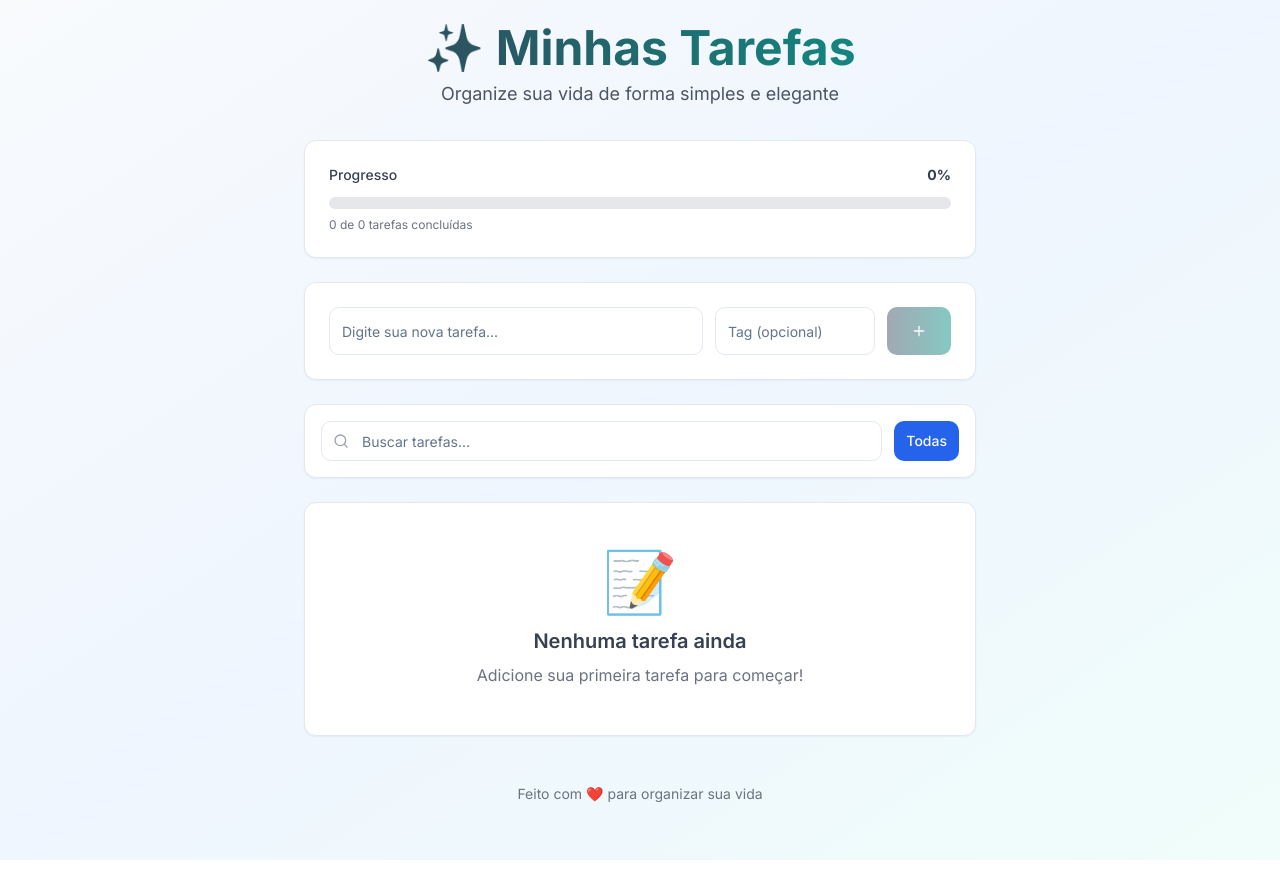
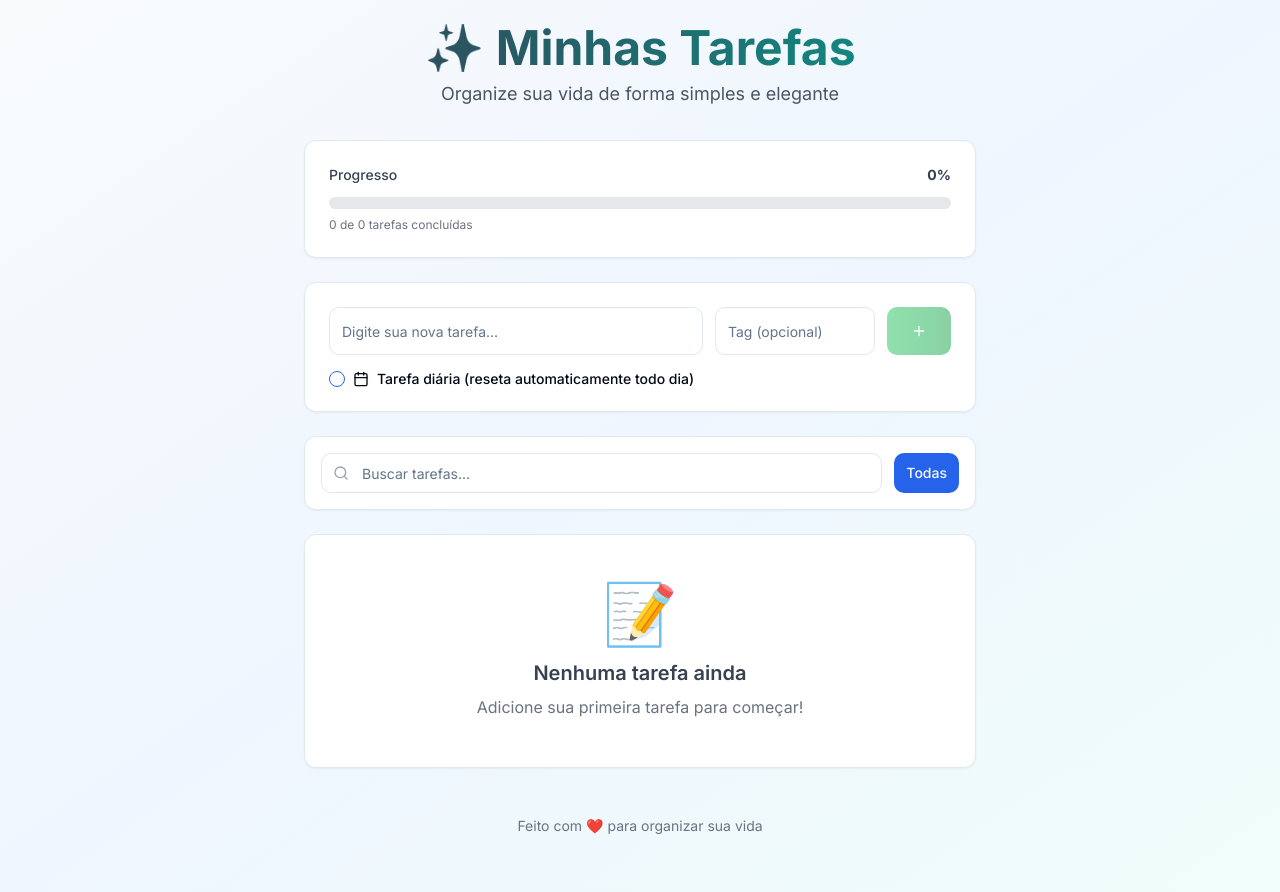
Before and after one commit to BrunoZotareli/To-do-list, a Next.js app: page / in a window 1280 px wide. Before the commit the page ends 860 px from the top, so only its background shows below. Built offline with nearby package versions, Linux system fonts and the light colour scheme.

Commit message:
feat: add daily task feature
Add daily task checkbox, visual indicator, auto reset, and clear label

Co-authored-by: null <200683303+BrunoZotareli@users.noreply.github.com>

```diff
--- a/app/page.tsx
+++ b/app/page.tsx
@@ -3,11 +3,12 @@
 import type React from "react"
 
 import { useState, useEffect } from "react"
-import { Plus, Search, CheckCircle2, Circle, Trash2, Tag } from "lucide-react"
+import { Plus, Search, CheckCircle2, Circle, Trash2, Tag, Calendar } from "lucide-react"
 import { Button } from "@/components/ui/button"
 import { Input } from "@/components/ui/input"
 import { Badge } from "@/components/ui/badge"
 import { Card, CardContent } from "@/components/ui/card"
+import { Checkbox } from "@/components/ui/checkbox"
 
 interface Task {
   id: string
@@ -15,12 +16,13 @@ interface Task {
   completed: boolean
   tag?: string
   createdAt: Date
+  isDaily?: boolean
 }
 
 const tagColors = {
   trabalho: "bg-slate-500 hover:bg-slate-600",
   pessoal: "bg-teal-500 hover:bg-teal-600",
-  urgente: "bg-blue-600 hover:bg-blue-700",
+  urgente: "bg-red-500 hover:bg-red-600",
   estudo: "bg-indigo-500 hover:bg-indigo-600",
   saude: "bg-cyan-500 hover:bg-cyan-600",
   default: "bg-gray-500 hover:bg-gray-600",
@@ -30,6 +32,7 @@ export default function TaskApp() {
   const [tasks, setTasks] = useState<Task[]>([])
   const [newTask, setNewTask] = useState("")
   const [newTag, setNewTag] = useState("")
+  const [isDaily, setIsDaily] = useState(false)
   const [searchTerm, setSearchTerm] = useState("")
   const [filterTag, setFilterTag] = useState("")
   const [isLoading, setIsLoading] = useState(true)
@@ -54,6 +57,26 @@ export default function TaskApp() {
     }
   }, [tasks, isLoading])
 
+  // Reset daily tasks at midnight
+  useEffect(() => {
+    const resetDailyTasks = () => {
+      const now = new Date()
+      const lastReset = localStorage.getItem("lastDailyReset")
+      const today = now.toDateString()
+
+      if (lastReset !== today) {
+        setTasks((prev) => prev.map((task) => (task.isDaily ? { ...task, completed: false } : task)))
+        localStorage.setItem("lastDailyReset", today)
+      }
+    }
+
+    resetDailyTasks()
+
+    // Check every minute for date change
+    const interval = setInterval(resetDailyTasks, 60000)
+    return () => clearInterval(interval)
+  }, [])
+
   const addTask = () => {
     if (!newTask.trim()) return
 
@@ -63,11 +86,13 @@ export default function TaskApp() {
       completed: false,
       tag: newTag.trim() || undefined,
       createdAt: new Date(),
+      isDaily: isDaily,
     }
 
     setTasks((prev) => [task, ...prev])
     setNewTask("")
     setNewTag("")
+    setIsDaily(false)
   }
 
   const toggleTask = (id: string) => {
@@ -155,11 +180,27 @@ export default function TaskApp() {
                 />
                 <Button
                   onClick={addTask}
-                  className="h-12 px-6 bg-gradient-to-r from-slate-600 to-teal-600 hover:from-slate-700 hover:to-teal-700"
+                  className="h-12 px-6 bg-gradient-to-r from-green-500 to-green-600 hover:from-green-600 hover:to-green-700"
                   disabled={!newTask.trim()}
                 >
                   <Plus className="w-5 h-5" />
                 </Button>
+              </div>
+
+              {/* Daily Task Checkbox */}
+              <div className="flex items-center space-x-2">
+                <Checkbox
+                  id="daily-task"
+                  checked={isDaily}
+                  onCheckedChange={(checked) => setIsDaily(checked as boolean)}
+                />
+                <label
+                  htmlFor="daily-task"
+                  className="text-sm font-medium leading-none peer-disabled:cursor-not-allowed peer-disabled:opacity-70 flex items-center gap-2"
+                >
+                  <Calendar className="w-4 h-4" />
+                  Tarefa diária (reseta automaticamente todo dia)
+                </label>
               </div>
             </div>
           </CardContent>
@@ -223,7 +264,9 @@ export default function TaskApp() {
             filteredTasks.map((task) => (
               <Card
                 key={task.id}
-                className={`transition-all duration-200 hover:shadow-md ${task.completed ? "opacity-75" : ""}`}
+                className={`transition-all duration-200 hover:shadow-md ${task.completed ? "opacity-75" : ""} ${
+                  task.isDaily ? "border-l-4 border-l-blue-500" : ""
+                }`}
               >
                 <CardContent className="p-4">
                   <div className="flex items-center gap-4">
@@ -239,6 +282,7 @@ export default function TaskApp() {
                     </button>
 
                     <div className="flex-1 min-w-0">
+                      <div className="flex items-center gap-2">
                         <p
                           className={`text-base sm:text-lg font-medium transition-all duration-200 ${
                             task.completed ? "line-through text-gray-500" : "text-gray-900"
@@ -246,6 +290,8 @@ export default function TaskApp() {
                         >
                           {task.text}
                         </p>
+                        {task.isDaily && <Calendar className="w-4 h-4 text-blue-500" title="Tarefa diária" />}
+                      </div>
                       <div className="flex items-center gap-2 mt-1">
                         {task.tag && (
                           <Badge
@@ -258,6 +304,7 @@ export default function TaskApp() {
                           </Badge>
                         )}
                         <span className="text-xs text-gray-400">{task.createdAt.toLocaleDateString("pt-BR")}</span>
+                        {task.isDaily && <span className="text-xs text-blue-500 font-medium">Diária</span>}
                       </div>
                     </div>
 
```
Lines whose indentation alone changed are shown as unchanged.
